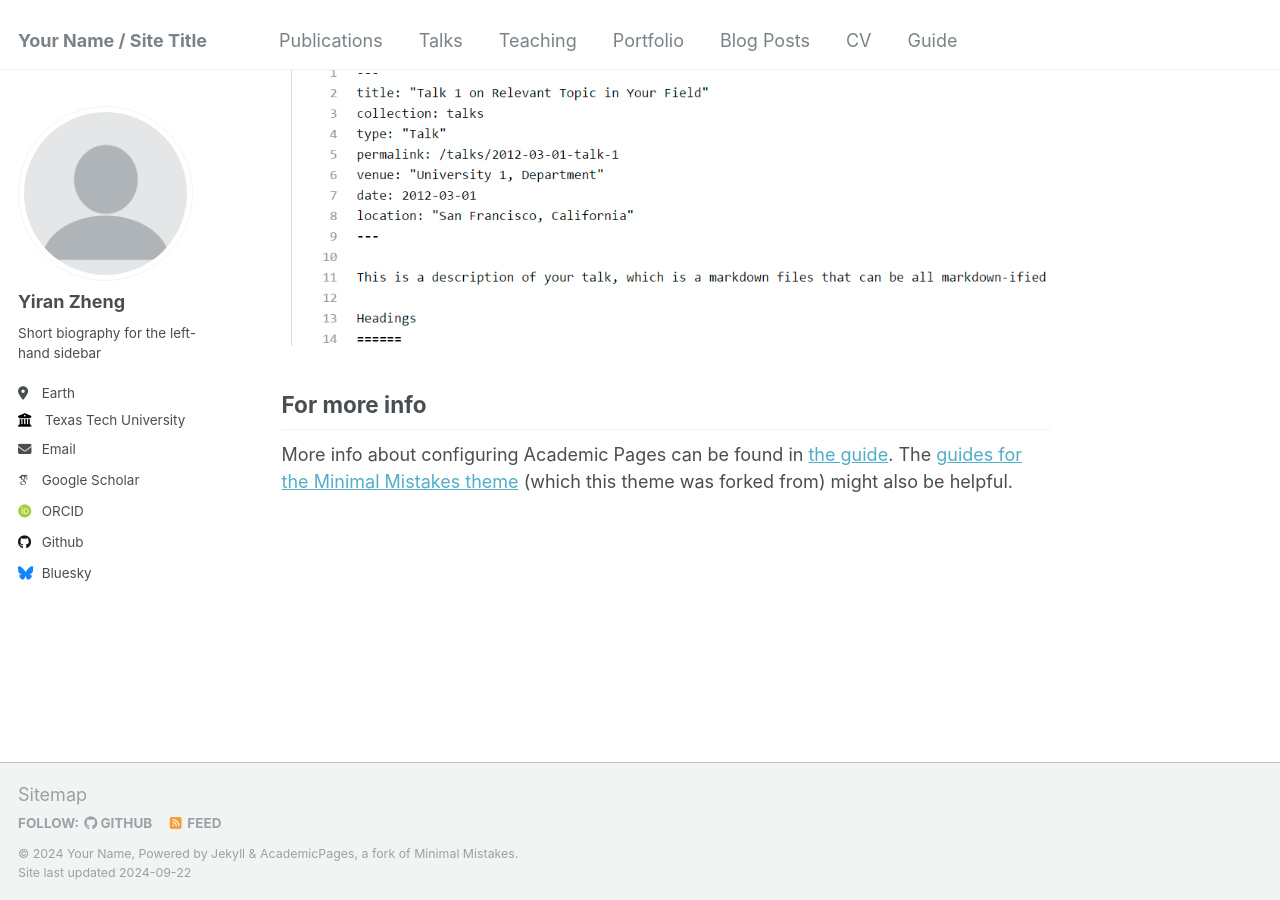
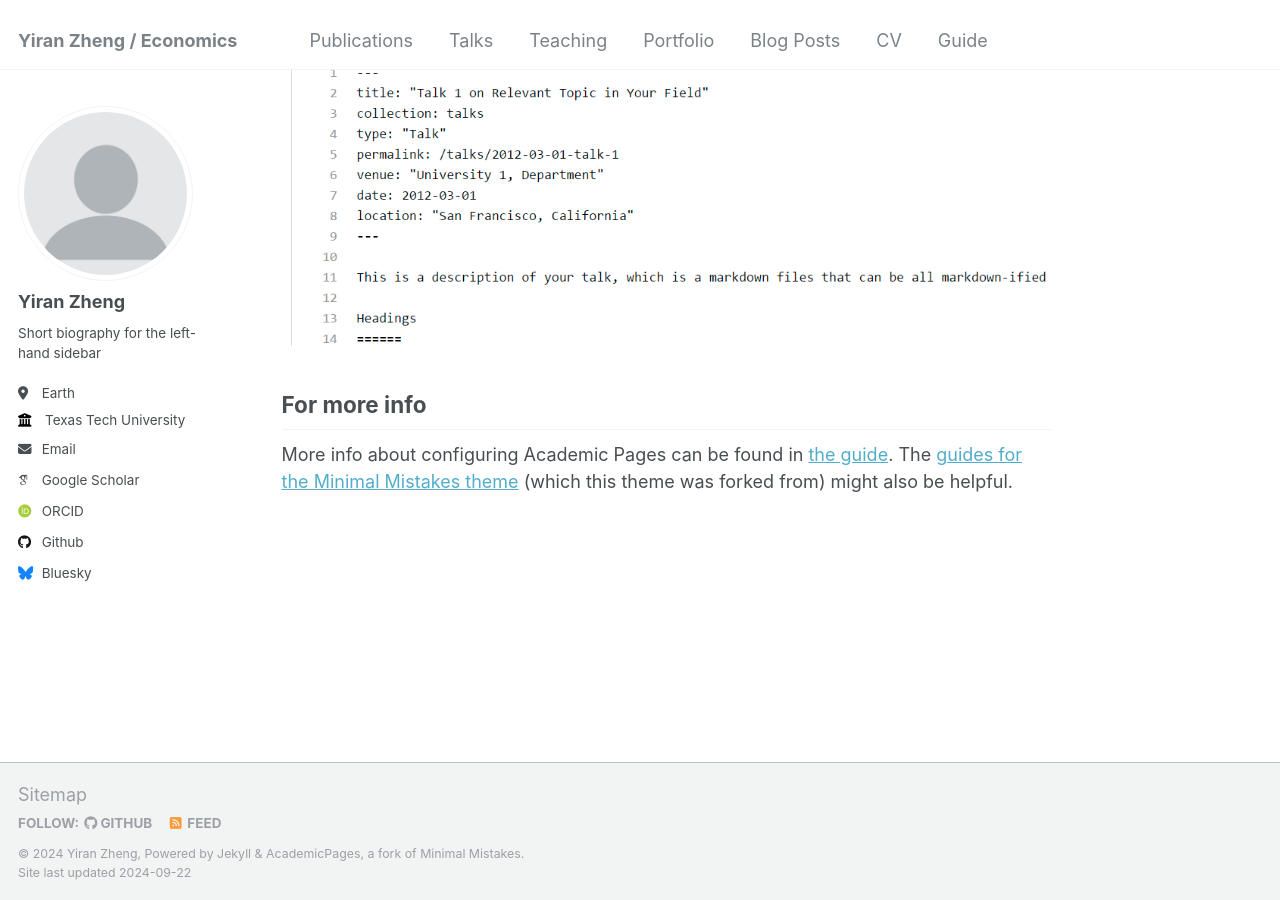
Before and after one commit to yiran-zheng/yiran-zheng.github.io, a Jekyll site: the page built from _pages/about.md, in a window 1280 px wide and 900 px high, scrolled down 2643 px. Built offline with Jekyll 4.4.1, drawn with Linux system fonts in a browser that asks for light colours; some web fonts are replaced.

Commit message:
Update _config.yml

```diff
--- a/_config.yml
+++ b/_config.yml
@@ -8,11 +8,12 @@
 
 # Basic Site Settings
 locale                   : "en-US"
-title                    : "Your Name / Site Title"
+title                    : "Yiran Zheng / Economics"
 title_separator          : "-"
-name                     : &name "Your Name"
-description              : &description "personal description"
-url                      : https://academicpages.github.io # the base hostname & protocol for your site e.g. "https://mmistakes.github.io"
+name                     : &name "Yiran Zheng"
+description              : &description "I am a Ph.D. candidate in the Department of Economics at Texas Tech University. I am an Economics Job Market Candidate for 2024-2025 academic year.
+"
+url                      : https://yiran-zheng.github.io # the base hostname & protocol for your site e.g. "https://mmistakes.github.io"
 baseurl                  : "" # the subpath of your site, e.g. "/blog"
 repository               : "yiran-zheng/yiran-zheng.github.io"
 
```
